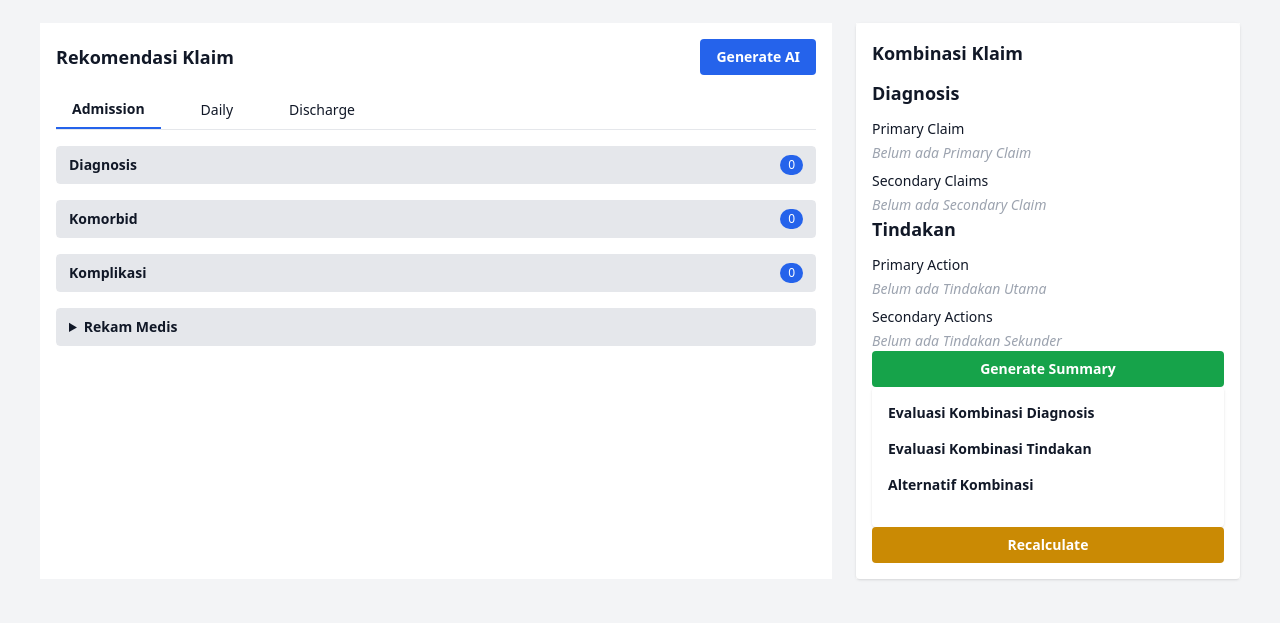
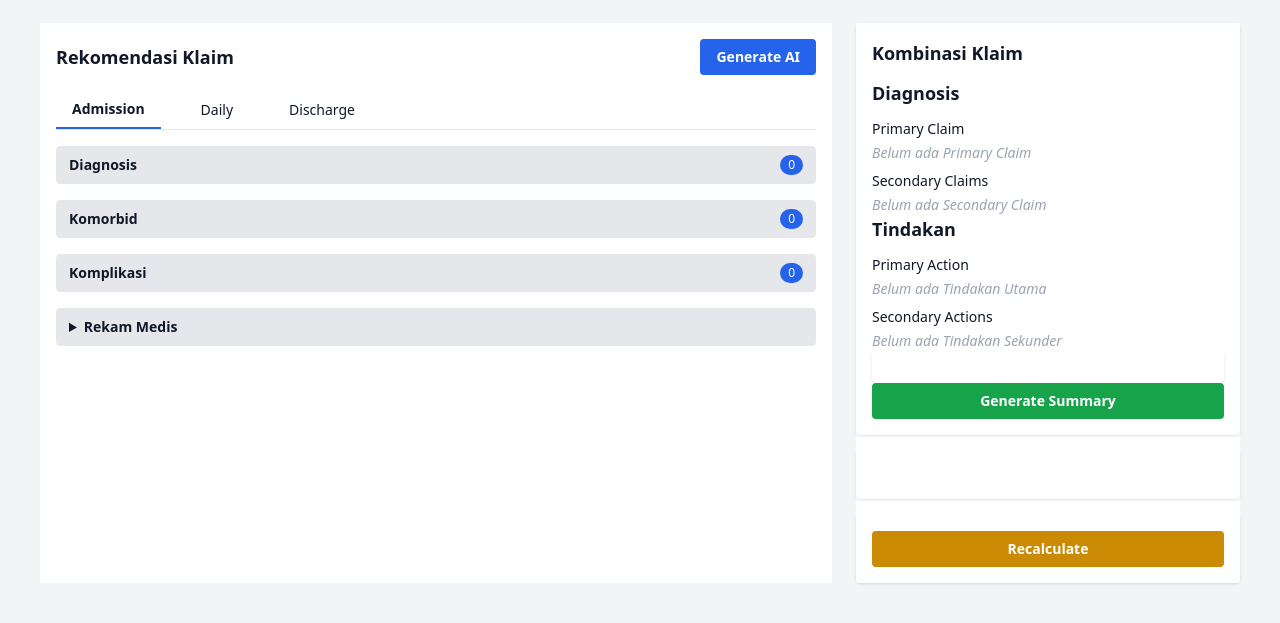
Before and after one commit to Erkayes935/crud_pasien, a FastAPI app: template frontend/templates/claim_form.html in a window 1280 px wide. Shown: the part 79-702 px from the top of the page. Run offline with FastAPI, Linux system fonts and the light colour scheme; the template is opened without the code that fills it: most values are stand-ins (such as "Sample title", 1, 10 or a date in 2020); parts of the project's set-up code (start-up, migrations or seed data) failed here and were passed over; some libraries are stand-ins or nearby versions.

Commit message:
feat: enhance claim form UI with improved evaluation sections and summary button styling

```diff
--- a/backend/main.py
+++ b/backend/main.py
@@ -950,11 +950,8 @@ def ai_recommendation(payload: dict = Body(None), db: Session = Depends(get_db))
     discharge = make_dummy("discharge")
 
     if claim_id:
-        # 🔹 Hapus data lama biar tidak numpuk
+        # 🔹 Hapus data lama biar tidak numpuk (hanya untuk rekomendasi AI)
         db.query(models.ClaimAIRecommendation).filter_by(claim_id=claim_id).delete()
-        db.query(models.ClaimDiagnosisEvaluation).filter_by(claim_id=claim_id).delete()
-        db.query(models.ClaimProcedureEvaluation).filter_by(claim_id=claim_id).delete()
-        db.query(models.ClaimCombinationAlternative).filter_by(claim_id=claim_id).delete()
         db.commit()
 
         # 🔹 Simpan rekomendasi AI mentah (kategori + score aja)
@@ -963,17 +960,8 @@ def ai_recommendation(payload: dict = Body(None), db: Session = Depends(get_db))
             store_ai_recommendations(db, claim_id, day, f"daily{idx+1}")
         store_ai_recommendations(db, claim_id, discharge, "discharge")
 
-        # 🔹 Simpan evaluasi kombinasi (panel kanan)
-        store_ai_evaluations(db, claim_id, admission["evaluasi"])
-        for idx, day in enumerate(daily):
-            store_ai_evaluations(db, claim_id, day["evaluasi"])
-        store_ai_evaluations(db, claim_id, discharge["evaluasi"])
-
     # 🔹 Ambil kembali dari DB supaya punya ID valid
     recs = db.query(models.ClaimAIRecommendation).filter_by(claim_id=claim_id).all()
-    eval_diag = db.query(models.ClaimDiagnosisEvaluation).filter_by(claim_id=claim_id).all()
-    eval_proc = db.query(models.ClaimProcedureEvaluation).filter_by(claim_id=claim_id).all()
-    alt = db.query(models.ClaimCombinationAlternative).filter_by(claim_id=claim_id).all()
 
     return {
         "status": "ok",
@@ -989,49 +977,8 @@ def ai_recommendation(payload: dict = Body(None), db: Session = Depends(get_db))
                 "tindakan": rec.tindakan or "-"      # awal kosong
             }
             for rec in recs
-        ],
-        "evaluasi_diagnosis": [
-            {
-                "id": e.id,
-                "validitas": e.validitas,
-                "severity": e.severity,
-                "kode_ina_cbg": e.kode_ina_cbg,
-                "estimasi_tarif": e.estimasi_tarif,
-                "syarat_klinis": e.syarat_klinis,
-                "evaluasi_faskes": e.evaluasi_faskes,
-                "rawat_inap": e.rawat_inap
-            }
-            for e in eval_diag
-        ],
-        "evaluasi_procedure": [
-            {
-                "id": p.id,
-                "validitas": p.validitas,
-                "status_tindakan": p.status_tindakan,
-                "faskes": p.faskes,
-                "rawat_inap": p.rawat_inap,
-                "tarif_impact": p.tarif_impact,
-                "syarat_klinis": p.syarat_klinis
-            }
-            for p in eval_proc
-        ],
-        "alternatif": [
-            {
-                "id": a.id,
-                "kombinasi_nama": a.kombinasi_nama,
-                "kode_ina_cbg": a.kode_ina_cbg,
-                "estimasi_tarif": a.estimasi_tarif,
-                "syarat_klinis": a.syarat_klinis,
-                "faskes": a.faskes,
-                "rawat_inap": a.rawat_inap,
-                "tindakan_wajib": a.tindakan_wajib
-            }
-            for a in alt
         ]
     }
-
-
-
 
 @app.get("/ai/recommendation/detail")
 def ai_recommendation_detail_get(
@@ -1206,8 +1153,10 @@ def ai_recommendation_detail(payload: dict = Body(...), db: Session = Depends(ge
 
 def store_ai_evaluations(db: Session, claim_id: int, evaluasi: dict):
     """Simpan hasil evaluasi kombinasi ke tabel sesuai model"""
-    from datetime import datetime
-
+    db.query(models.ClaimDiagnosisEvaluation).filter_by(claim_id=claim_id).delete()
+    db.query(models.ClaimProcedureEvaluation).filter_by(claim_id=claim_id).delete()
+    db.query(models.ClaimCombinationAlternative).filter_by(claim_id=claim_id).delete()
+    db.commit()
     # --- Helper untuk parse validitas ke enum ---
     def parse_validitas(raw: str):
         if not raw:
@@ -1241,8 +1190,9 @@ def store_ai_evaluations(db: Session, claim_id: int, evaluasi: dict):
     db.add(diag_eval)
 
     # === Kombinasi Tindakan ===
-    for v in evaluasi["kombinasi_tindakan"]["validasi_verifikator"]:
-        # link evaluasi ke procedure
+    # === Kombinasi Tindakan ===
+    # 1. Validasi Verifikator
+    for v in evaluasi["kombinasi_tindakan"].get("validasi_verifikator", []):
         proc_eval = models.ClaimProcedureEvaluation(
             claim_id=claim_id,
             procedure_id=None,
@@ -1254,14 +1204,54 @@ def store_ai_evaluations(db: Session, claim_id: int, evaluasi: dict):
         )
         db.add(proc_eval)
 
+    # 2. Dampak Tarif
+    for d in evaluasi["kombinasi_tindakan"].get("dampak_tarif", []):
+        proc_eval = models.ClaimProcedureEvaluation(
+            claim_id=claim_id,
+            procedure_id=None,
+            tarif_impact=(
+                None if not d.get("tarif")
+                else float(str(d["tarif"]).replace("Rp", "").replace(".", "").replace("jt", "000000").strip())
+            ),
+            is_dummy=True,
+            is_deleted=False,
+            created_at=datetime.utcnow(),
+        )
+        db.add(proc_eval)
+
+    # 3. Konflik / Duplikasi
+    for k in evaluasi["kombinasi_tindakan"].get("konflik_duplikasi", []):
+        proc_eval = models.ClaimProcedureEvaluation(
+            claim_id=claim_id,
+            procedure_id=None,
+            syarat_klinis=f"{k.get('isu')} - {k.get('efek')}",
+            is_dummy=True,
+            is_deleted=False,
+            created_at=datetime.utcnow(),
+        )
+        db.add(proc_eval)
+
+    # 4. Faskes & Rawat Inap (opsional di dummy)
+    if evaluasi["kombinasi_tindakan"].get("faskes") or evaluasi["kombinasi_tindakan"].get("rawat_inap"):
+        proc_eval = models.ClaimProcedureEvaluation(
+            claim_id=claim_id,
+            procedure_id=None,
+            faskes=evaluasi["kombinasi_tindakan"].get("faskes"),
+            rawat_inap=evaluasi["kombinasi_tindakan"].get("rawat_inap"),
+            is_dummy=True,
+            is_deleted=False,
+            created_at=datetime.utcnow(),
+        )
+        db.add(proc_eval)
 
 
     # === Alternatif Kombinasi ===
-    for alt in evaluasi["alternatif"]:
+    severity_default = evaluasi["kombinasi_diagnosis"].get("severity")
+    for alt in evaluasi["alternatif"][:2]:
         comb = models.ClaimCombinationAlternative(
             claim_id=claim_id,
             kombinasi_nama=alt.get("kombinasi"),
-            severity=alt.get("severity"),
+            severity=alt.get("severity") or severity_default,
             kode_ina_cbg=alt.get("kode_ina_cbg"),
             estimasi_tarif=(
                 None if not alt.get("tarif")
@@ -1406,12 +1396,64 @@ def ai_summary(claim_id: int, payload: dict = Body(...), db: Session = Depends(g
     evaluasi = make_dummy("summary")["evaluasi"]
     store_ai_evaluations(db, claim_id, evaluasi)
 
+    # Ambil hasil yang baru disimpan
+    diag = db.query(models.ClaimDiagnosisEvaluation).filter_by(claim_id=claim_id).first()
+    proc = db.query(models.ClaimProcedureEvaluation).filter_by(claim_id=claim_id).all()
+    alts = db.query(models.ClaimCombinationAlternative).filter_by(claim_id=claim_id).limit(2).all()
+
+    procedure_summary = {
+        "tindakan_wajib": "-",
+        "validasi": "-",
+        "dampak": "-",
+        "konflik": "-"
+    }
+
+    for p in proc:
+        if p.status_tindakan in ["wajib", "mandatory"]:
+            procedure_summary["tindakan_wajib"] = p.status_tindakan
+        elif p.status_tindakan:  # validasi verifikator
+            procedure_summary["validasi"] = p.status_tindakan
+        if p.tarif_impact:
+            procedure_summary["dampak"] = p.tarif_impact
+        if p.syarat_klinis:
+            procedure_summary["konflik"] = p.syarat_klinis
+
     return {
-        "diagnosis": db.query(models.ClaimDiagnosisEvaluation).filter_by(claim_id=claim_id).all(),
-        "procedure": db.query(models.ClaimProcedureEvaluation).filter_by(claim_id=claim_id).all(),
-        "alternatif": db.query(models.ClaimCombinationAlternative).filter_by(claim_id=claim_id).all(),
+        "diagnosis": {
+            "validitas": diag.validitas if diag else "-",
+            "severity": diag.severity if diag else "-",
+            "kode_ina_cbg": diag.kode_ina_cbg if diag else "-",
+            "estimasi_tarif": diag.estimasi_tarif if diag else "-",
+            "syarat": diag.syarat_klinis if diag else "-",
+            "evaluasi_faskes": diag.evaluasi_faskes if diag else "-",
+            "rawat_inap": diag.rawat_inap if diag else "-"
+        },
+        "procedure": procedure_summary,
+        "alternatif": [
+            {
+                "nama": a.kombinasi_nama,
+                "severity": getattr(a, "severity", "-"),
+                "ina_cbg": a.kode_ina_cbg,
+                "tarif": a.estimasi_tarif,
+                "syarat": a.syarat_klinis,
+                "faskes": a.faskes,
+                "rawat_inap": a.rawat_inap,
+                "tindakan_wajib": a.tindakan_wajib
+            }
+            for a in alts
+        ],
+        "alternatif_count": len(alts)
     }
 
+
+# ------------------------
+# END Claim AI Summary
+# ------------------------
+
+
+# ------------------------
+# Claim Finalize
+# ------------------------
 
 @app.post("/claims/{claim_id}/finalize", name="finalize_claim")
 def finalize_claim(
--- a/backend/static/js/claim.js
+++ b/backend/static/js/claim.js
@@ -1355,25 +1355,24 @@ function renderEvaluasiDiagnosis(data) {
     return;
   }
 
-  target.innerHTML = `
-    <table class="w-full border border-gray-300 dark:border-gray-600 text-sm">
-      <tr><th class="bg-gray-200 dark:bg-gray-700 px-3 py-2 text-left">Validitas Klinis Kombinasi</th>
-          <td class="px-3 py-2">${statusIcon(data.validitas)}</td></tr>
-      <tr><th class="bg-gray-200 dark:bg-gray-700 px-3 py-2 text-left">Severity</th>
-          <td class="px-3 py-2">${data.severity || "-"}</td></tr>
-      <tr><th class="bg-gray-200 dark:bg-gray-700 px-3 py-2 text-left">Kode INA-CBG</th>
-          <td class="px-3 py-2">${data.ina_cbg || "-"}</td></tr>
-      <tr><th class="bg-gray-200 dark:bg-gray-700 px-3 py-2 text-left">Estimasi Tarif</th>
-          <td class="px-3 py-2">${formatRupiah(data.tarif)}</td></tr>
-      <tr><th class="bg-gray-200 dark:bg-gray-700 px-3 py-2 text-left">Syarat Klinis</th>
-          <td class="px-3 py-2">${data.syarat || "-"}</td></tr>
-      <tr><th class="bg-gray-200 dark:bg-gray-700 px-3 py-2 text-left">Evaluasi Faskes</th>
-          <td class="px-3 py-2">${data.faskes || "-"}</td></tr>
-      <tr><th class="bg-gray-200 dark:bg-gray-700 px-3 py-2 text-left">Rawat Inap</th>
-          <td class="px-3 py-2">${data.rawat_inap || "-"}</td></tr>
-    </table>
-  `;
+  target.insertAdjacentHTML("beforeend", `
+    <h3 class="font-bold text-lg mb-2 text-yellow-500">Evaluasi Kombinasi Diagnosis</h3>
+    <div class="border rounded-lg shadow mb-3 bg-white dark:bg-gray-800 p-3">
+      <div class="text-sm space-y-1">
+        <div><b>Validitas Klinis:</b> ${statusIcon(data.validitas)}</div>
+        <div><b>Severity:</b> ${data.severity || "-"}</div>
+        <div><b>INA-CBG:</b> ${data.kode_ina_cbg || "-"}</div>
+        <div><b>Estimasi Tarif:</b> ${formatRupiah(data.estimasi_tarif)}</div>
+        <div><b>Syarat Klinis:</b> ${data.syarat || "-"}</div>
+        <div><b>Evaluasi Faskes:</b> ${data.evaluasi_faskes || "-"}</div>
+        <div><b>Rawat Inap:</b> ${data.rawat_inap || "-"}</div>
+      </div>
+    </div>
+  `);
 }
+
+
+
 
 // ==================== Panel Evaluasi Tindakan ====================
 function renderEvaluasiProcedure(data) {
@@ -1386,19 +1385,21 @@ function renderEvaluasiProcedure(data) {
     return;
   }
 
-  target.innerHTML = `
-    <table class="w-full border border-gray-300 dark:border-gray-600 text-sm">
-      <tr><th class="bg-gray-200 dark:bg-gray-700 px-3 py-2 text-left">Tindakan Wajib Kombinasi</th>
-          <td class="px-3 py-2">${statusIcon(data.tindakan_wajib)}</td></tr>
-      <tr><th class="bg-gray-200 dark:bg-gray-700 px-3 py-2 text-left">Validasi Pilihan Verifikator</th>
-          <td class="px-3 py-2">${statusIcon(data.validasi)}</td></tr>
-      <tr><th class="bg-gray-200 dark:bg-gray-700 px-3 py-2 text-left">Dampak INA-CBG / Tarif</th>
-          <td class="px-3 py-2">${data.dampak || "-"}</td></tr>
-      <tr><th class="bg-gray-200 dark:bg-gray-700 px-3 py-2 text-left">Konflik / Duplikasi</th>
-          <td class="px-3 py-2">${data.konflik || "-"}</td></tr>
-    </table>
-  `;
+  target.insertAdjacentHTML("beforeend", `
+    <h3 class="font-bold text-lg mb-2 text-yellow-500">Evaluasi Kombinasi Tindakan</h3>
+    <div class="border rounded-lg shadow mb-3 bg-white dark:bg-gray-800 p-3">
+      <div class="text-sm space-y-1">
+        <div><b>Tindakan Wajib:</b> ${statusIcon(data.tindakan_wajib)}</div>
+        <div><b>Validasi Pilihan Verifikator:</b> Verifikator memilih: ${data.validasi || "-"}</div>
+        <div><b>Dampak INA-CBG/Tarif:</b> Terpengaruh tarif: ${formatRupiah(data.dampak)}</div>
+        <div><b>Konflik/Duplikasi:</b> Catatan: ${data.konflik || "-"}</div>
+      </div>
+    </div>
+  `);
 }
+
+
+
 
 // ==================== Panel Alternatif Kombinasi ====================
 function renderAlternatifKombinasi(items) {
@@ -1410,6 +1411,13 @@ function renderAlternatifKombinasi(items) {
     target.innerHTML = `<div class="p-2 italic text-gray-500">Tidak ada alternatif kombinasi</div>`;
     return;
   }
+
+  // 🔹 Tambahin judul dengan counter
+  target.insertAdjacentHTML("beforeend", `
+    <h3 class="font-bold text-lg mb-2 text-yellow-500">
+      Alternatif Kombinasi (${items.length})
+    </h3>
+  `);
 
   items.forEach((alt, i) => {
     target.insertAdjacentHTML("beforeend", `
@@ -1428,6 +1436,8 @@ function renderAlternatifKombinasi(items) {
     `);
   });
 }
+
+
 
 // ==================== Helper ====================
 function statusIcon(val) {
--- a/frontend/templates/claim_form.html
+++ b/frontend/templates/claim_form.html
@@ -286,20 +286,19 @@
         </div>
 
         <!-- Tombol Generate Summary -->
-        <button type="button" onclick="generateSummary()"
-                class="w-full bg-green-600 text-white px-4 py-2 rounded font-semibold">
-          Generate Summary
-        </button>
+        <div class="p-4 bg-white dark:bg-gray-800 rounded shadow space-y-4"></div>
+          <button type="button" onclick="generateSummary()"
+                  class="w-full bg-green-600 text-white px-4 py-2 rounded font-semibold">
+            Generate Summary
+          </button>
+        </div>
 
         <!-- Evaluasi -->
         <div class="p-4 bg-white dark:bg-gray-800 rounded shadow space-y-4">
-          <h3 class="font-semibold">Evaluasi Kombinasi Diagnosis</h3>
           <div id="evaluasi-diagnosis" class="text-xs"></div>
 
-          <h3 class="font-semibold">Evaluasi Kombinasi Tindakan</h3>
           <div id="evaluasi-procedure" class="text-xs"></div>
 
-          <h3 class="font-semibold">Alternatif Kombinasi</h3>
           <div id="alternatif" class="text-xs"></div>
         </div>
 
@@ -307,7 +306,7 @@
         <input type="hidden" name="csrf_token" value="{{ csrf_token }}">
 
         <!-- Tombol Recalculate + Save Draft/Final -->
-        <div class="space-y-3">
+        <div class="p-4 bg-white dark:bg-gray-800 rounded shadow space-y-4">
           <button type="button" onclick="generateAI()"
                   class="w-full bg-yellow-600 text-white px-4 py-2 rounded font-semibold">
             Recalculate
```
